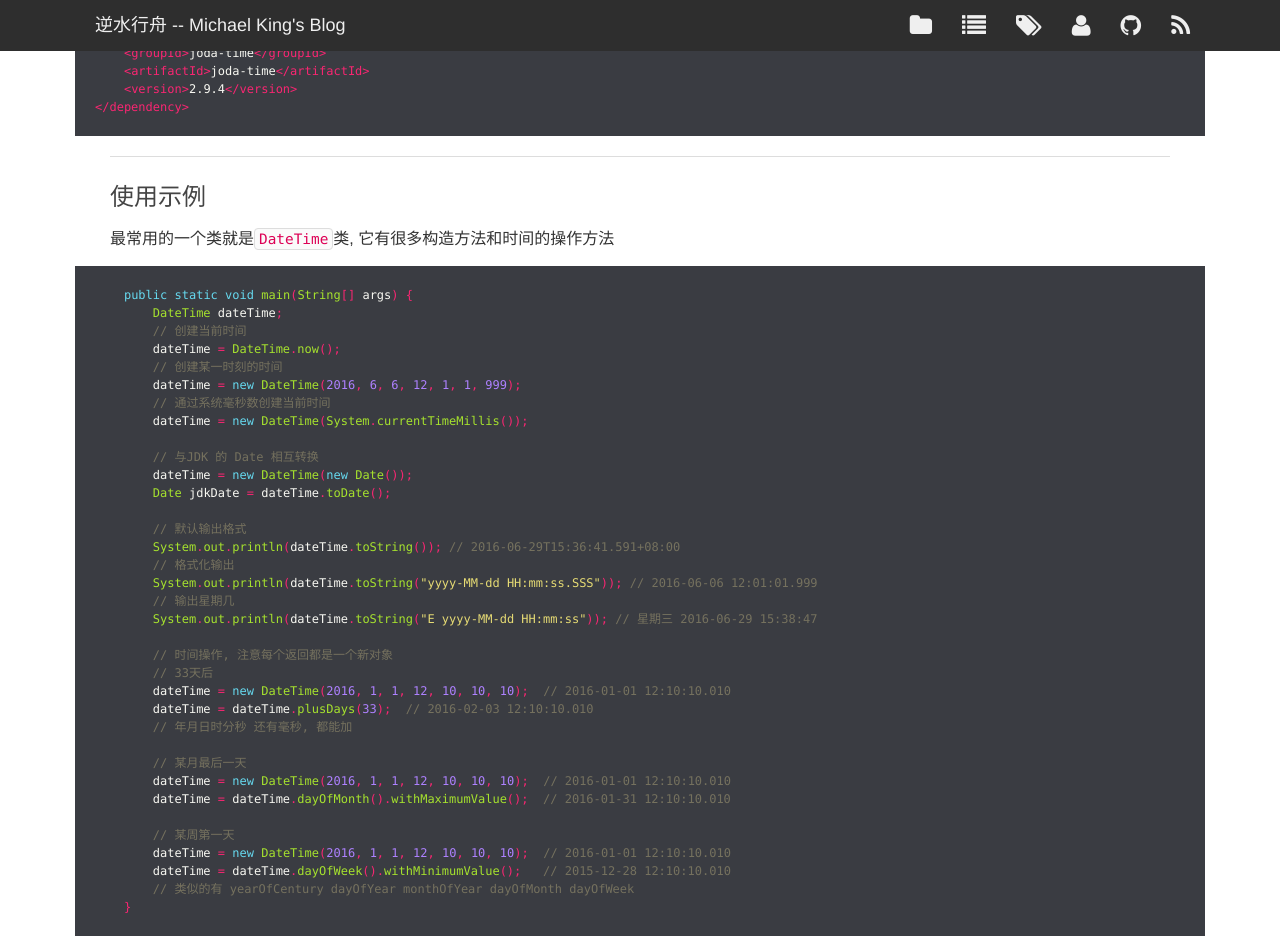
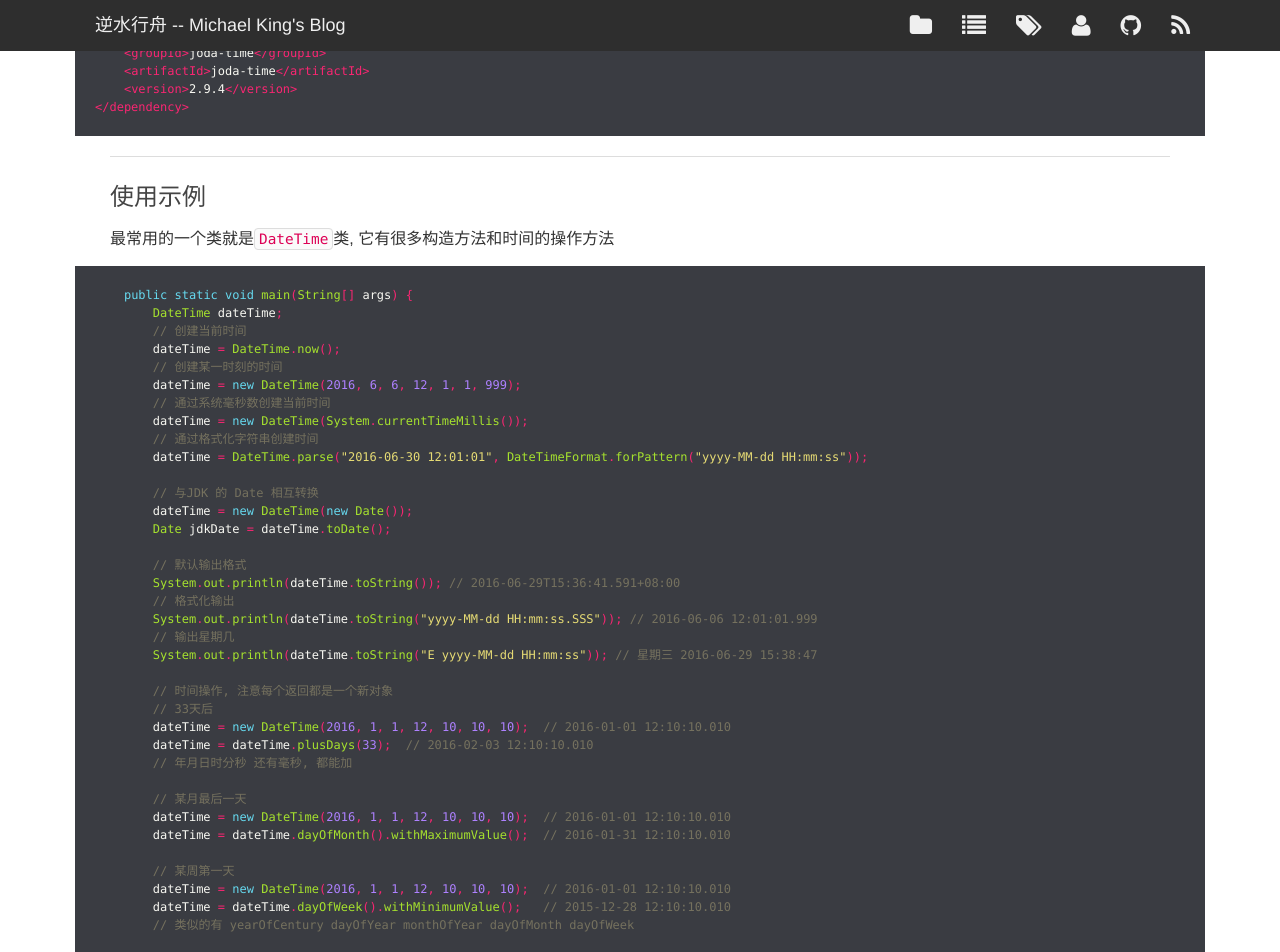
Before and after one commit to rgkjhshi/rgkjhshi.github.io, a Jekyll site: the page built from _posts/2016-06-29-Java日期处理工具JodaTime.md, in a window 1280 px wide and 1400 px high, scrolled down 386 px. Shown: the top 952 px of the window. Built offline with Jekyll 4.4.1, drawn with Linux system fonts in a browser that asks for light colours; nearby versions of some CDN libraries; comment, search, counter and statistics services are not loaded; some of the changed text lies outside the part shown.

Commit message:
update source

```diff
--- a/_posts/2016-06-29-Java日期处理工具JodaTime.md
+++ b/_posts/2016-06-29-Java日期处理工具JodaTime.md
@@ -42,6 +42,8 @@ tag: Java
         dateTime = new DateTime(2016, 6, 6, 12, 1, 1, 999);
         // 通过系统毫秒数创建当前时间
         dateTime = new DateTime(System.currentTimeMillis());
+        // 通过格式化字符串创建时间
+        dateTime = DateTime.parse("2016-06-30 12:01:01", DateTimeFormat.forPattern("yyyy-MM-dd HH:mm:ss"));
 
         // 与JDK 的 Date 相互转换
         dateTime = new DateTime(new Date());
@@ -68,6 +70,10 @@ tag: Java
         dateTime = new DateTime(2016, 1, 1, 12, 10, 10, 10);  // 2016-01-01 12:10:10.010
         dateTime = dateTime.dayOfWeek().withMinimumValue();   // 2015-12-28 12:10:10.010
         // 类似的有 yearOfCentury dayOfYear monthOfYear dayOfMonth dayOfWeek
+
+        // 距离今天多少天
+        dateTime = DateTime.parse("2016-06-30 12:01:01", DateTimeFormat.forPattern("yyyy-MM-dd HH:mm:ss"));
+        int days = Days.daysBetween(dateTime, DateTime.now()).getDays();  // 后面早则为负数
     }
 ~~~
 
```
